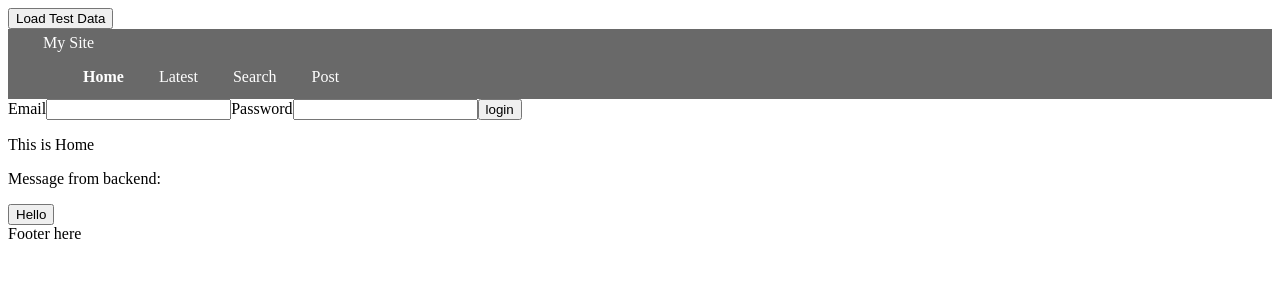
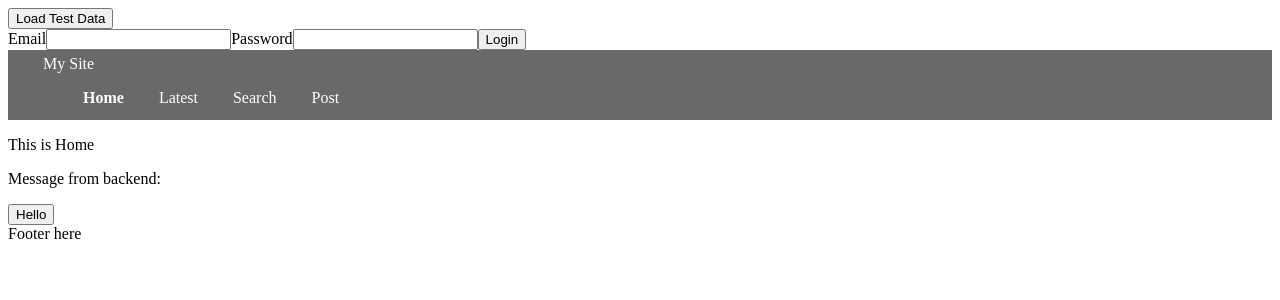
Before and after one commit to superbkj/mysite, a React (Vite) app in the folder frontend/: page / in a window 1280 px wide. Shown: the top 300 px of the page. Built offline with nearby package versions, Linux system fonts and the light colour scheme.

Commit message:
separate login form

```diff
--- a/frontend/src/App.jsx
+++ b/frontend/src/App.jsx
@@ -8,12 +8,11 @@ import Latest from './components/Latest';
 import Search from './components/Search';
 import PostForm from './components/PostForm';
 import PostDetails from './components/PostDetails';
+import LoginForm from './components/LoginForm';
 import { info, error } from './utils/logger';
 
 function App() {
   const [message, setMessage] = useState('');
-  const [email, setEmail] = useState('');
-  const [password, setPassword] = useState('');
 
   const handleHelloClick = () => {
     fetch('/api/hello')
@@ -30,39 +29,14 @@ function App() {
       .catch((err) => error(err));
   };
 
-  const handleLogin = (event) => {
-    event.preventDefault();
-
-    fetch('/api/login', {
-      method: 'POST',
-      headers: {
-        'Content-Type': 'application/json',
-      },
-      body: JSON.stringify({ email, password }),
-    })
-      .then((res) => res.json())
-      .then((data) => info(data.token, data.username))
-      .catch((err) => error(err));
-  };
-
   return (
     // Regular HTML attributes also typically use double quotes instead of single,
     // so JSX attributes mirror this convention
     <div className="App">
+      <button type="button" onClick={handleLoadClick}>Load Test Data</button>
+      <LoginForm />
       <BrowserRouter>
-        <button type="button" onClick={handleLoadClick}>Load Test Data</button>
         <Header />
-        <form onSubmit={handleLogin}>
-          <label htmlFor="email">
-            Email
-            <input type="text" id="email" value={email} onChange={(event) => setEmail(event.target.value)} />
-          </label>
-          <label htmlFor="password">
-            Password
-            <input type="text" id="password" value={password} onChange={(event) => setPassword(event.target.value)} />
-          </label>
-          <button type="submit">login</button>
-        </form>
         <Routes>
           <Route path="/" element={<Home />} />
           <Route path="/latest" element={<Latest />} />
--- /dev/null
+++ b/frontend/src/components/LoginForm.jsx
@@ -0,0 +1,46 @@
+import React, { useState } from 'react';
+import { info, error } from '../utils/logger';
+
+function LoginForm() {
+  const [email, setEmail] = useState('');
+  const [password, setPassword] = useState('');
+
+  const handleEmailChange = (event) => {
+    setEmail(event.target.value);
+  };
+
+  const handlePasswordChange = (event) => {
+    setPassword(event.target.value);
+  };
+
+  const handleLogin = (event) => {
+    event.preventDefault();
+
+    fetch('/api/login', {
+      method: 'POST',
+      headers: {
+        'Content-Type': 'application/json',
+      },
+      body: JSON.stringify({ email, password }),
+    })
+      .then((res) => res.json())
+      .then((data) => info(data.token, data.username))
+      .catch((err) => error(err));
+  };
+
+  return (
+    <form onSubmit={handleLogin}>
+      <label htmlFor="email">
+        Email
+        <input type="text" id="email" value={email} onChange={handleEmailChange} />
+      </label>
+      <label htmlFor="password">
+        Password
+        <input type="text" id="password" value={password} onChange={handlePasswordChange} />
+      </label>
+      <button type="submit">Login</button>
+    </form>
+  );
+}
+
+export default LoginForm;
```
